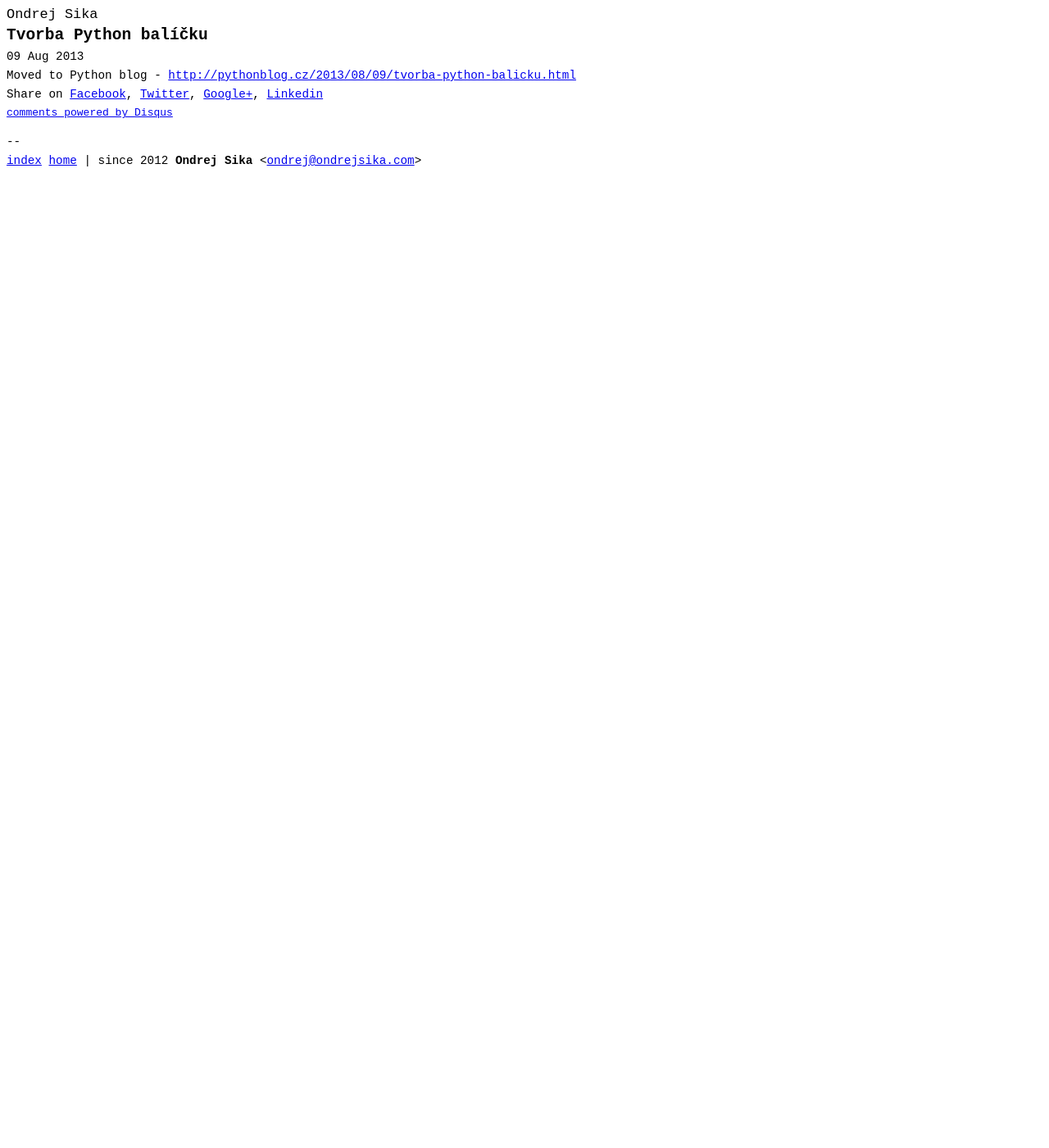
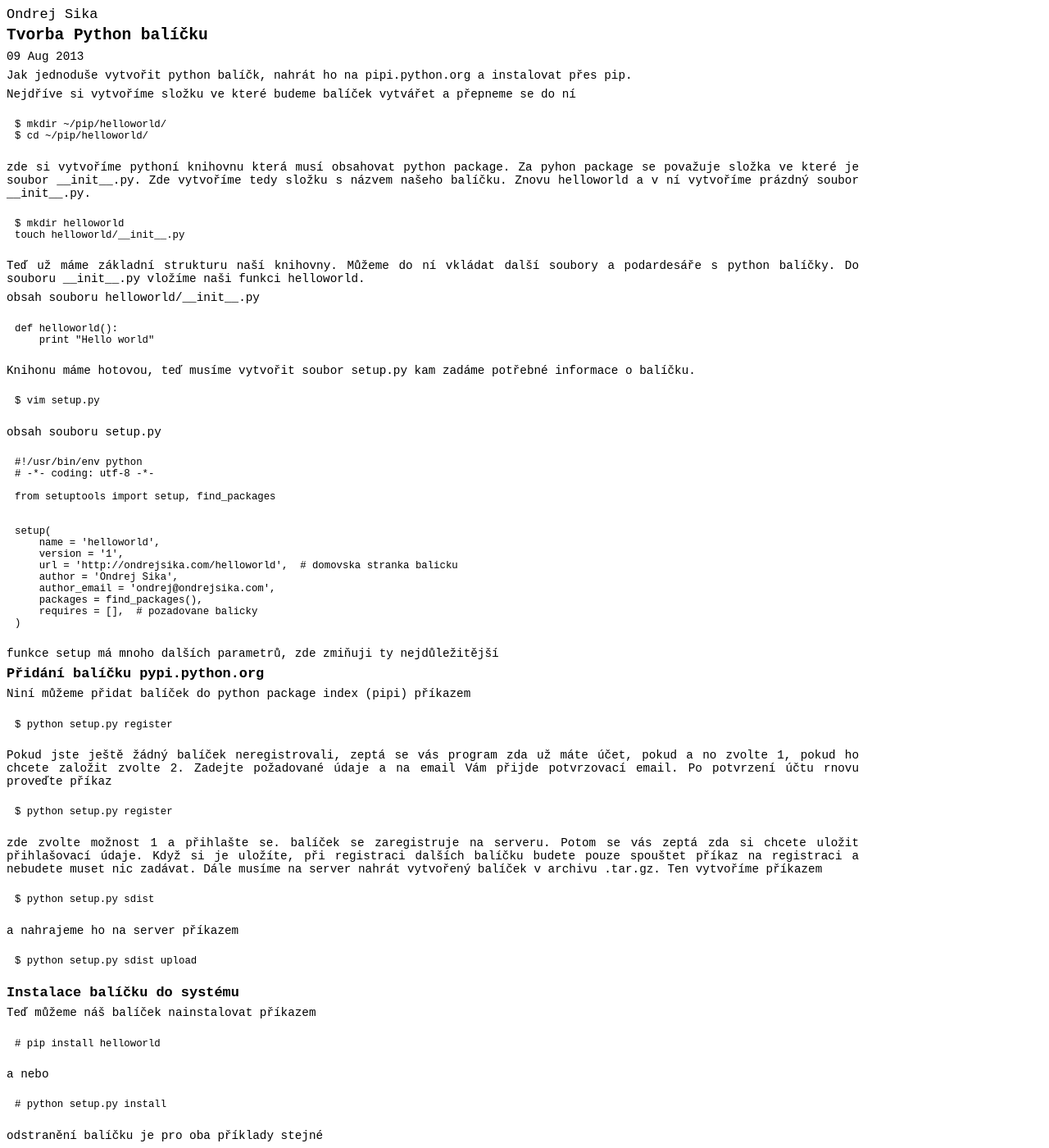
Before and after one commit to ondrejsika/ondrejsika.com, a Jekyll site: the page built from _posts/2013-08-09-tvorba-python-balicku.md, in a window 1280 px wide and 1400 px high. Shown: the whole window at 82% size. Built offline with Jekyll 4.4.1, drawn with Linux system fonts in a browser that asks for light colours; Markdown is read by kramdown in place of the engine named in the settings; comment, search, counter and statistics services are not loaded; some of the changed text lies outside the part shown.

Commit message:
posts - move posts from pythonblog

```diff
--- a/_posts/2013-08-09-tvorba-python-balicku.md
+++ b/_posts/2013-08-09-tvorba-python-balicku.md
@@ -1,10 +1,84 @@
 ---
 layout: post
-title:  "Tvorba Python balíčku"
-date:   2013-08-09 00:00:00
-categories: blog
+title: Tvorba Python balíčku
 
-lang: CZ
+lang: CS
 ---
 
-Moved to Python blog - <http://pythonblog.cz/2013/08/09/tvorba-python-balicku.html>
+Jak jednoduše vytvořit python balíčk, nahrát ho na pipi.python.org a instalovat přes pip.
+
+Nejdříve si vytvoříme složku ve které budeme balíček vytvářet a přepneme se do ní
+
+    $ mkdir ~/pip/helloworld/
+    $ cd ~/pip/helloworld/
+
+
+zde si vytvoříme pythoní knihovnu která musí obsahovat python package. Za pyhon package se považuje složka ve které je soubor `__init__.py`. Zde vytvoříme tedy složku s názvem našeho balíčku. Znovu `helloworld` a v ní vytvoříme prázdný soubor `__init__.py`.
+
+    $ mkdir helloworld
+    touch helloworld/__init__.py
+
+Teď už máme základní strukturu naší knihovny. Můžeme do ní vkládat další soubory a podardesáře s python balíčky. Do souboru `__init__.py` vložíme naši funkci `helloworld`.
+
+obsah souboru `helloworld/__init__.py`
+
+
+    def helloworld():
+        print "Hello world"
+
+
+Knihonu máme hotovou, teď musíme vytvořit soubor setup.py kam zadáme potřebné informace o balíčku.
+
+    $ vim setup.py
+
+obsah souboru `setup.py`
+
+    #!/usr/bin/env python
+    # -*- coding: utf-8 -*-
+
+    from setuptools import setup, find_packages
+
+
+    setup(
+        name = 'helloworld',
+        version = '1',
+        url = 'http://ondrejsika.com/helloworld',  # domovska stranka balicku
+        author = 'Ondrej Sika',
+        author_email = 'ondrej@ondrejsika.com',
+        packages = find_packages(),
+        requires = [],  # pozadovane balicky
+    )
+
+funkce setup má mnoho dalších parametrů, zde zmiňuji ty nejdůležitější
+
+### Přidání balíčku pypi.python.org
+
+Niní můžeme přidat balíček do python package index (pipi) příkazem
+
+    $ python setup.py register
+
+Pokud jste ještě žádný balíček neregistrovali, zeptá se vás program zda už máte účet, pokud a no zvolte 1, pokud ho chcete založit zvolte 2. Zadejte požadované údaje a na email Vám přijde potvrzovací email. Po potvrzení účtu rnovu proveďte příkaz
+
+    $ python setup.py register
+
+zde zvolte možnost 1 a přihlašte se. balíček se zaregistruje na serveru. Potom se vás zeptá zda si chcete uložit přihlašovací údaje. Když si je uložíte, při registraci dalších balíčku budete pouze spouštet příkaz na registraci a nebudete muset nic zadávat.
+Dále musíme na server nahrát vytvořený balíček v archivu .tar.gz. Ten vytvoříme příkazem
+
+    $ python setup.py sdist
+
+a nahrajeme ho na server příkazem
+
+    $ python setup.py sdist upload
+
+### Instalace balíčku do systému
+Teď můžeme náš balíček nainstalovat příkazem
+
+    # pip install helloworld
+
+a nebo
+
+    # python setup.py install
+
+odstranění balíčku je pro oba příklady stejné
+
+    # pip uninstall helloworld
```
Also changed, not shown: _posts/2013-08-28-kombinatorika-v-pythonu.md (+26 -34 lines), _posts/2014-03-04-array-with-unique-values-in-python-with-reduce.md (+55 -3 lines), _posts/2014-04-21-example-of-postgres-function-in-python.md (+25 -3 lines), _posts/2015-04-15-prevod-mezi-timestamp-a-datetime.md (added, +21 -0 lines), _posts/2015-04-17-minimalni-konfigurace-python-balicku.md (added, +34 -0 lines), _posts/2015-06-03-switch-v-pythonu.md (added, +37 -0 lines).
